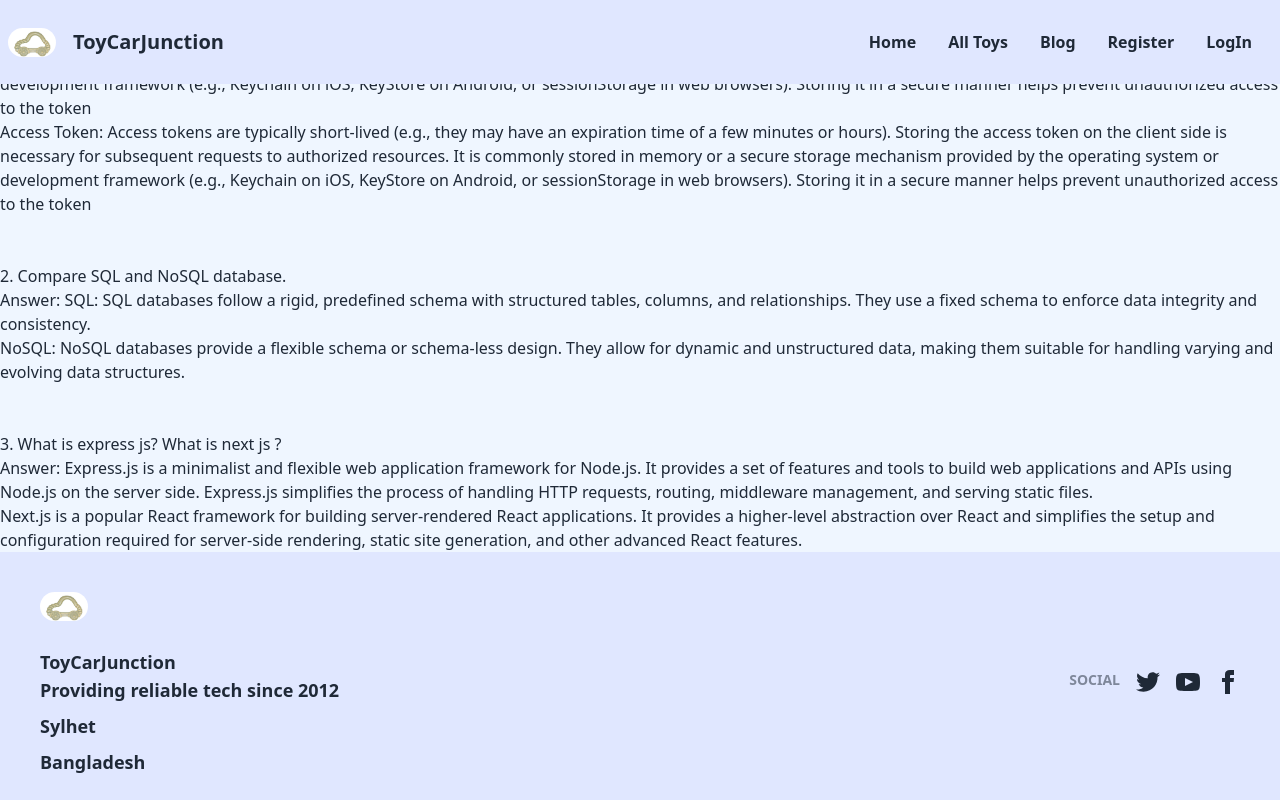
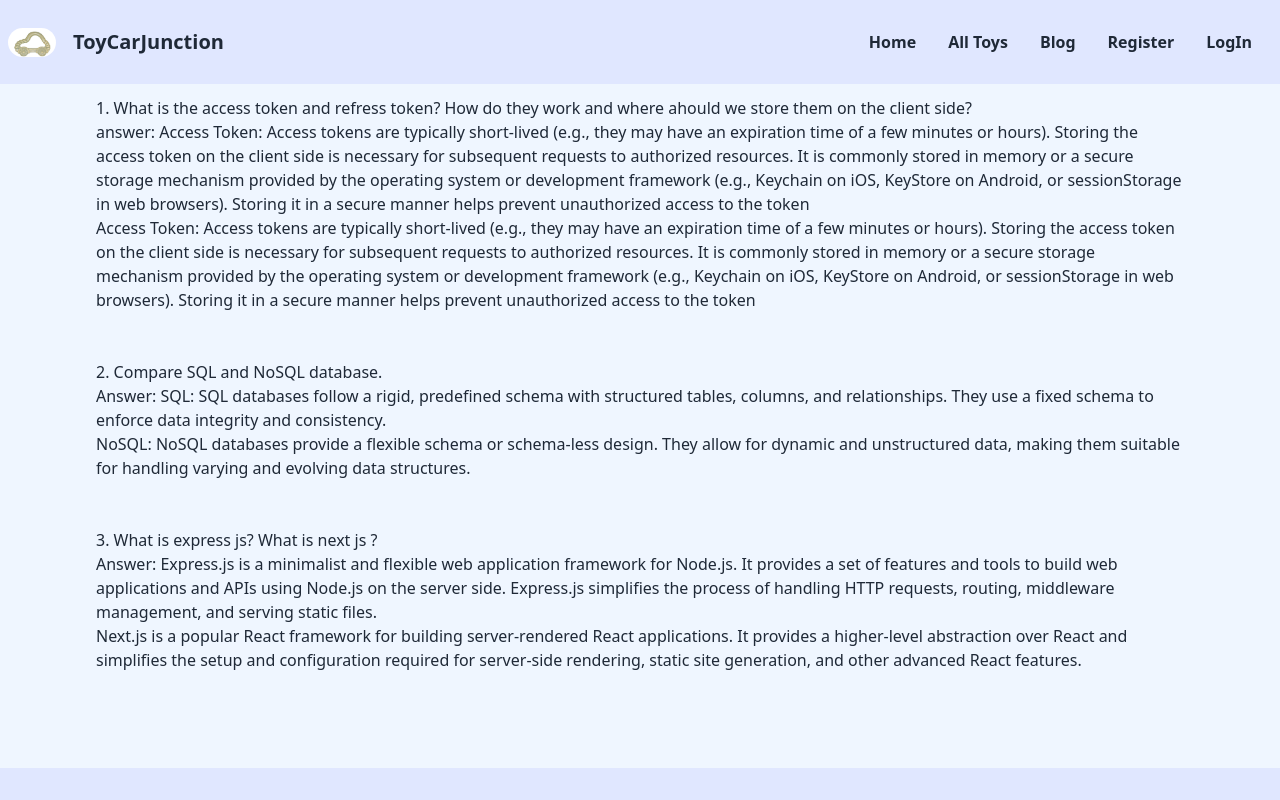
Before and after one commit to Iqubal905/toys-marketplace-client, a React (Vite) app: page /blog in a window 1280 px wide. Shown: the top 800 px of the page. Built offline with nearby package versions, Linux system fonts and the light colour scheme; no server answers.

Commit message:
redme add

```diff
--- a/src/pages/Blog.jsx
+++ b/src/pages/Blog.jsx
@@ -2,7 +2,7 @@ import React from 'react';
 
 const Blog = () => {
     return (
-        <div>
+        <div className='py-24 px-24' >
 
             <p>1. What is the access token and refress token? How do they work and where ahould we store them on the client side?</p>
               <p>answer: Access Token: Access tokens are typically short-lived (e.g., they may have an expiration time of a few minutes or hours). Storing the access token on the client side is necessary for subsequent requests to authorized resources. It is commonly stored in memory or a secure storage mechanism provided by the operating system or development framework (e.g., Keychain on iOS, KeyStore on Android, or
```
Also changed, not shown: 1 other file (tests, documents, lock files or other folders).
